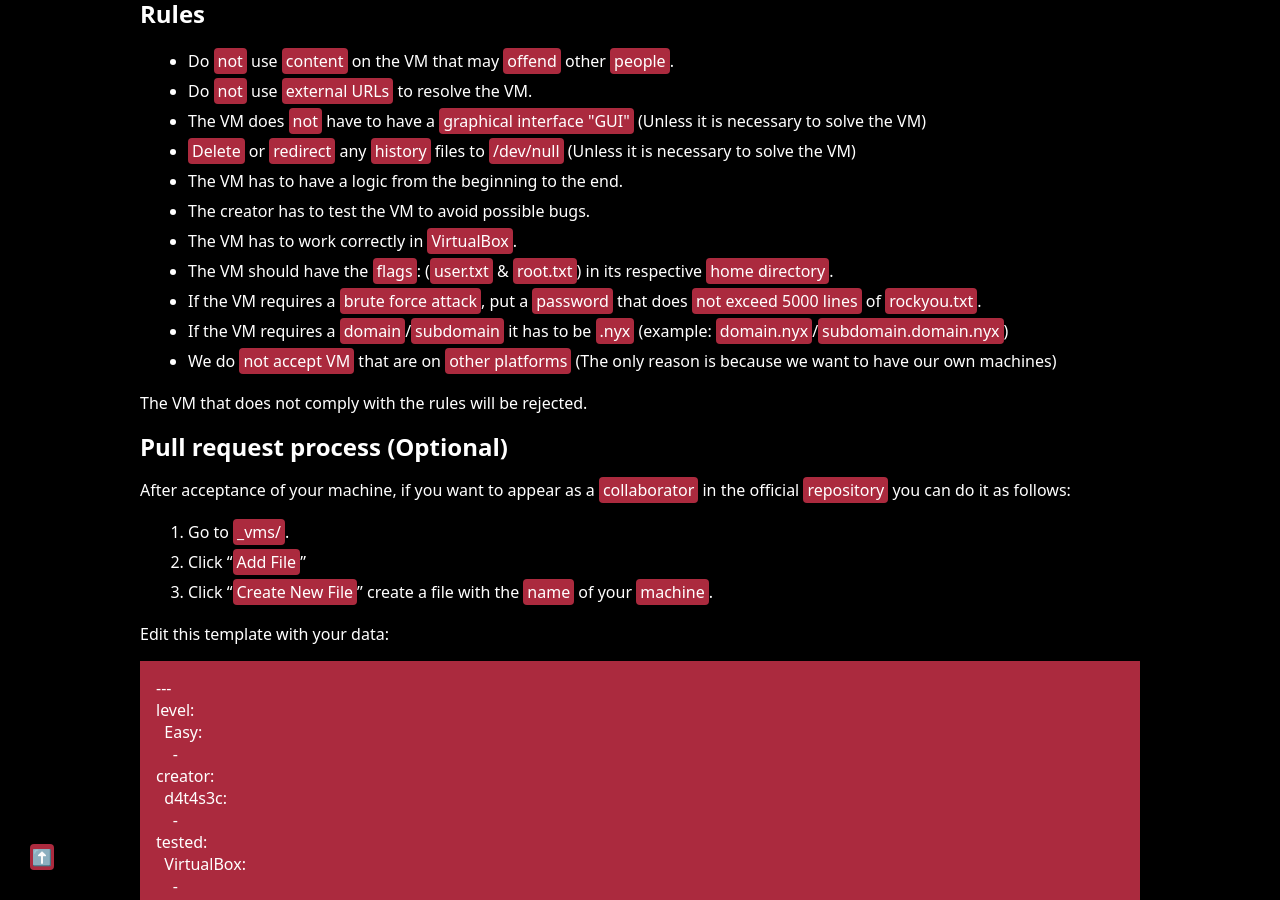
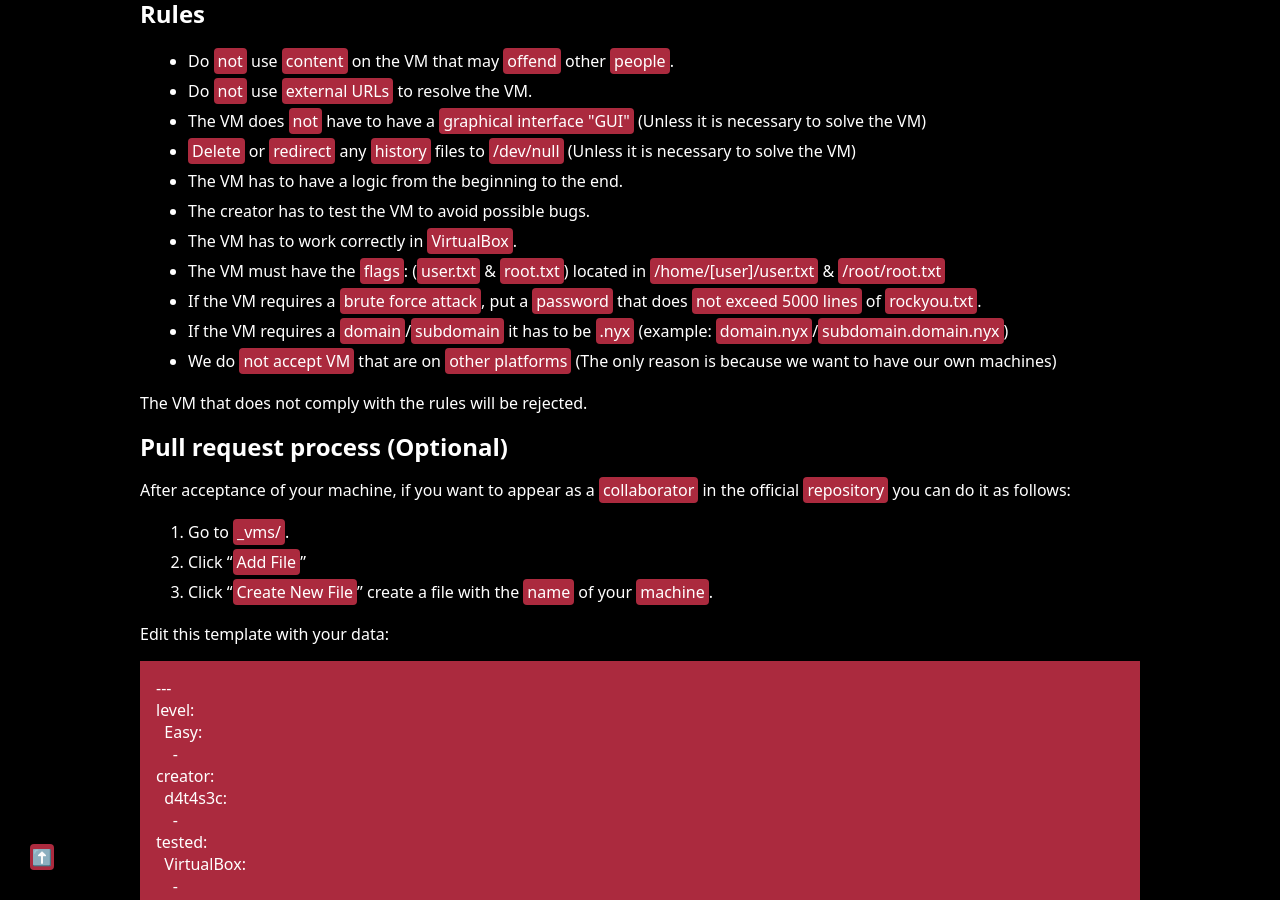
Before and after one commit to VulNyx/vulnyx, a Jekyll site: the page built from submit.md, in a window 1280 px wide and 900 px high, scrolled down 561 px. Built offline with Jekyll 4.4.1, drawn with Linux system fonts in a browser that asks for light colours.

Commit message:
edit info

```diff
--- a/submit.md
+++ b/submit.md
@@ -34,7 +34,7 @@ If you prefer you can also send us the solution in `.pdf` or `video` format (hid
 - The VM has to have a logic from the beginning to the end.
 - The creator has to test the VM to avoid possible bugs.
 - The VM has to work correctly in `VirtualBox`.
-- The VM should have the `flags`: (`user.txt` & `root.txt`) in its respective `home directory`.
+- The VM must have the `flags`: (`user.txt` & `root.txt`) located in `/home/[user]/user.txt` & `/root/root.txt`
 - If the VM requires a `brute force attack`, put a `password` that does `not exceed 5000 lines` of `rockyou.txt`.
 - If the VM requires a `domain`/`subdomain` it has to be `.nyx` (example: `domain.nyx`/`subdomain.domain.nyx`)
 - We do `not accept VM` that are on `other platforms` (The only reason is because we want to have our own machines)
```
